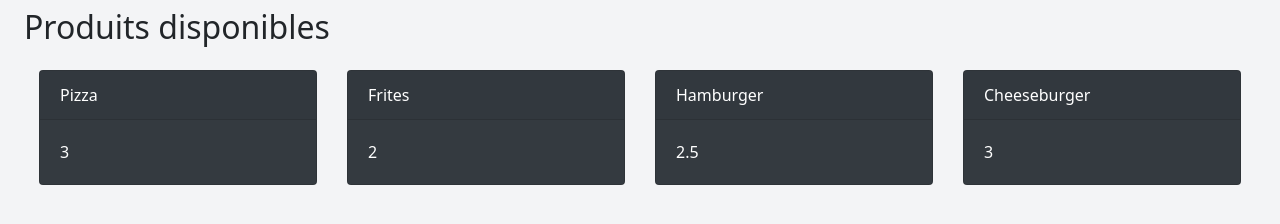
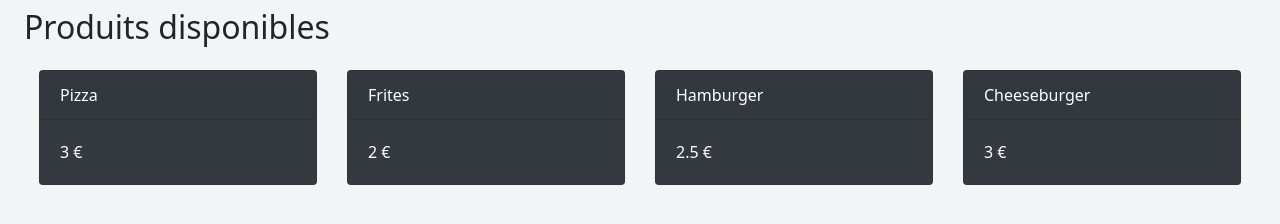
Before and after one commit to NaoDevWeb31/Interface_Commande_NuxtJS, a Nuxt app: page /commandes in a window 1280 px wide. Shown: the part 248-472 px from the top of the page. Built offline with nearby package versions, Linux system fonts and the light colour scheme.

Commit message:
[MAJ] TUTO Nuxt JS - Composant produit

```diff
--- /dev/null
+++ b/components/Produit.vue
@@ -0,0 +1,15 @@
+<template>
+    <div class="card text-white bg-dark mb-3 w-auto">
+        <div class="card-header">{{ nom }}</div>
+        <div class="card-body">
+            <p class="card-text">{{ prix }} €</p>
+        </div>
+    </div>
+</template>
+
+<script>
+export default {
+    name: "Produit",
+    props: ["nom", "prix"],
+};
+</script>
--- a/nuxt.config.js
+++ b/nuxt.config.js
@@ -9,7 +9,7 @@ export default {
     head: {
         title: "interfaceCommande",
         htmlAttrs: {
-            lang: "en",
+            lang: "fr",
         },
         meta: [
             { charset: "utf-8" },
--- a/pages/commandes.vue
+++ b/pages/commandes.vue
@@ -4,16 +4,12 @@
         <div class="absolute top-1/4 left-0 w-screen">
             <h2 class="mx-6 mb-6 h2">Produits disponibles</h2>
             <div class="card-deck mx-6">
-                <div
+                <Produit
                     v-for="produit in produits"
                     :key="produit.nom"
-                    class="card text-white bg-dark mb-3 w-auto"
-                >
-                    <div class="card-header">{{ produit.nom }}</div>
-                    <div class="card-body">
-                        <p class="card-text">{{ produit.prix }}</p>
-                    </div>
-                </div>
+                    :nom="produit.nom"
+                    :prix="produit.prix"
+                />
             </div>
         </div>
     </div>
@@ -21,10 +17,13 @@
 
 <script>
 import titrePage from "@/components/titrePage.vue";
+import Produit from "~/components/Produit.vue";
+
 export default {
     name: "Commandes",
     components: {
         titrePage,
+        Produit,
     },
     data() {
         return {
```
